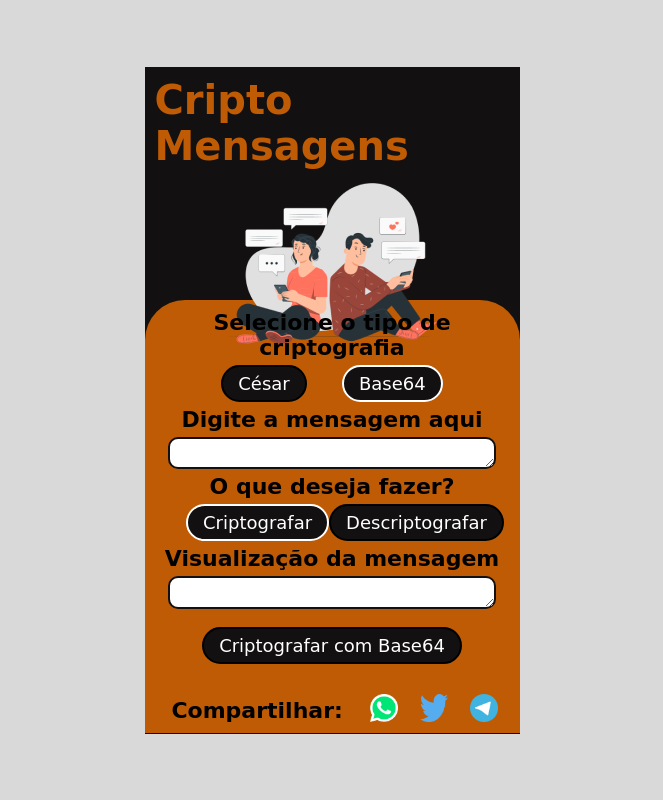
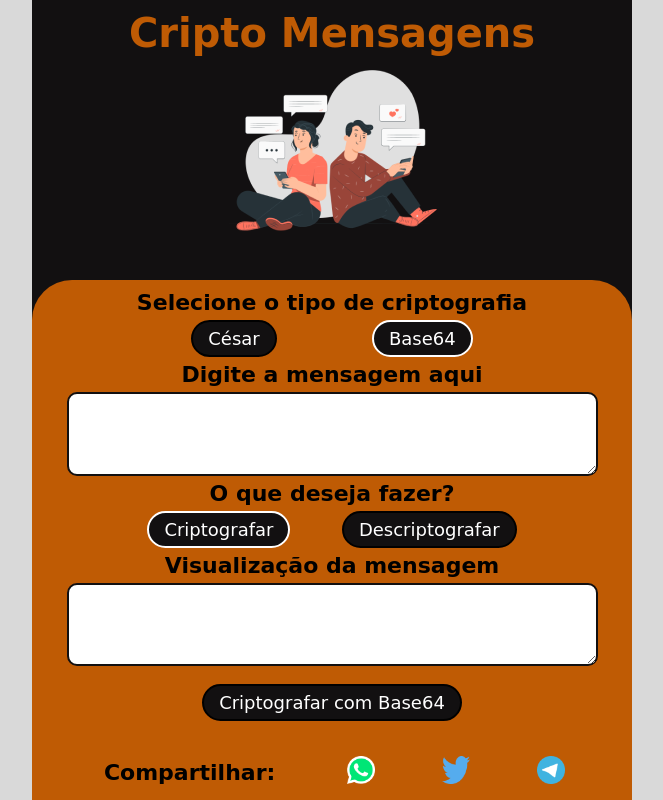
Before and after one commit to ArcenioSouza/Cripto-Mensagens, a plain HTML site: page index.html in a window 1280 px wide. Shown: the whole page, without its empty margins (308-971 px from the left). Drawn offline with Linux system fonts and the light colour scheme; a web font is replaced by a local one.

Commit message:
Adiciona css para desktop

```diff
--- a/index.html
+++ b/index.html
@@ -11,11 +11,14 @@
   <body>
      <div class="container">
          <header>
-            <h1>Cripto Mensagens</h1>
+            <div class="whapperTitle">
+               <h1>Cripto Mensagens</h1>
+               <p id="paragraphTitle">Compartilhe suas mensagens de um <br>jeito que só vocês entendam!</p>
+            </div>
             <img src="./image-title.png" alt="imagem abstrata no head da pagina" />
          </header>
          <main>
-            <p>Selecione o tipo de criptografia</p>
+            <p id="tipoCripto">Selecione o tipo de criptografia</p>
             <div class="buttons">
                <button id="cesar">César</button>
                <button ativo id="base64">Base64</button>
@@ -28,19 +31,19 @@
 
                </div>
             </div>
-            <p>Digite a mensagem aqui</p>
+            <p id="digiteMensagem">Digite a mensagem aqui</p>
             <textarea
                name="textMessage"
                id="textMessage"
                cols="30"
                rows="5"
             ></textarea>
-            <p>O que deseja fazer?</p>
+            <p id="qDeseja">O que deseja fazer?</p>
             <div class="buttons">
                <button id="cripto" ativo>Criptografar</button>
                <button id="descripto">Descriptografar</button>
             </div>
-            <p>Visualização da mensagem</p>
+            <p id="visualizaMensagem">Visualização da mensagem</p>
             <textarea
                name="resultMessage"
                id="resultMessage"
--- a/style.css
+++ b/style.css
@@ -1,11 +1,10 @@
-.container{
+.container {
   background-color: var(--black);
   width: 375px;
   height: 667px;
-
 }
 
-header{
+header {
   width: 100%;
   height: 35%;
   display: flex;
@@ -14,13 +13,26 @@ header{
   padding: 10px;
 }
 
-header h1{
+.wrapperTitle {
+  display: flex;
+  align-items: center;
+  flex-direction: column;
+  text-align: center;
+}
+
+#paragraphTitle {
+  color: #fff;
+  display: none;
+}
+
+header h1 {
   font-family: var(--font-primary);
   color: var(--orange);
   font-size: 40px;
+  text-align: center;
 }
 
-main{
+main {
   width: 100%;
   height: 58%;
   background-color: var(--orange);
@@ -33,7 +45,7 @@ main{
   justify-content: center;
 }
 
-p{
+p {
   text-align: center;
   font-family: var(--font-primary);
   font-size: 22px;
@@ -41,18 +53,18 @@ p{
   padding: 5px;
 }
 
-#result:active{
+#result:active {
   border: 2px solid #fff;
 }
 
-.buttons{
+.buttons {
   display: flex;
   justify-content: space-evenly;
   align-items: center;
   width: 80%;
 }
 
-.buttons button{
+.buttons button {
   padding: 6px 15px;
   border-radius: 20px;
   border: 2px solid #000;
@@ -62,11 +74,11 @@ p{
   font-size: 18px;
 }
 
-.buttons button:hover{
+.buttons button:hover {
   cursor: pointer;
 }
 
-#modalIncremento{
+#modalIncremento {
   display: flex;
   flex-direction: column;
   justify-content: center;
@@ -77,7 +89,7 @@ p{
   border-radius: 10px;
 }
 
-#modal{
+#modal {
   width: 100%;
   height: 100vh;
   position: fixed;
@@ -94,12 +106,12 @@ p{
   font-family: var(--font-primary);
 }
 
-#btnModal{
+#btnModal {
   margin-top: 10px;
   padding: 5px 30px;
 }
 
-#incremento{
+#incremento {
   width: 100px;
   height: 50px;
   font-size: 25px;
@@ -107,7 +119,7 @@ p{
   border-radius: 10px;
 }
 
-textarea{
+textarea {
   width: 90%;
   border-radius: 10px;
   border: 2px solid var(--black);
@@ -116,11 +128,11 @@ textarea{
   font-weight: bold;
 }
 
-button[ativo]{
+button[ativo] {
   border: 2px solid #fff;
 }
 
-footer{
+footer {
   display: flex;
   justify-content: space-evenly;
   align-items: center;
@@ -129,7 +141,15 @@ footer{
   height: 7%;
 }
 
-footer a img{
+footer a img {
   width: 28px;
   height: 28px;
 }
+
+@media (min-width: 1000px) {
+  .container {
+    background-color: var(--black);
+    width: 600px;
+    height: 100vh;
+  }
+}
```
Lines whose indentation alone changed are shown as unchanged.
